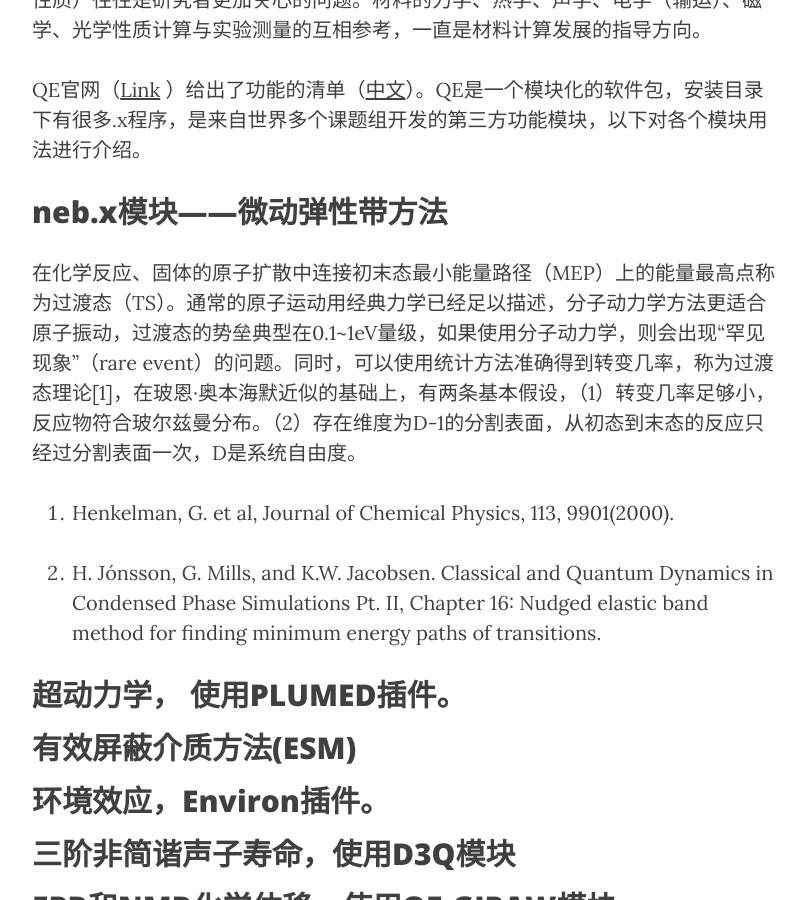
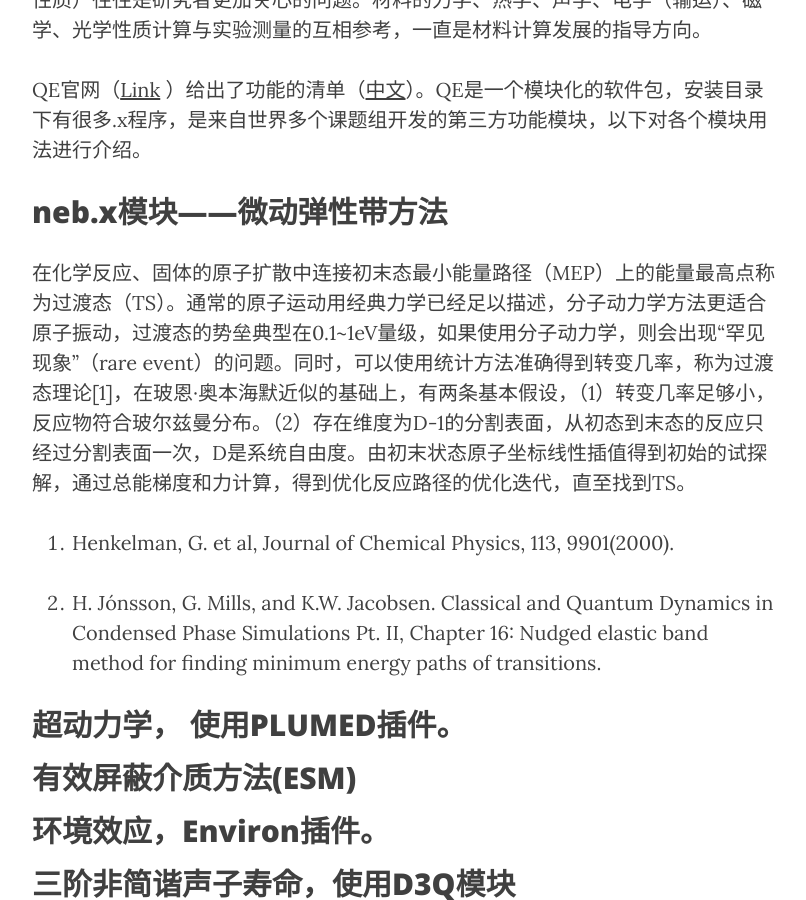
Before and after one commit to yyyu200/DFTbook, a Jekyll site: the page built from _posts/2019-08-20-Thirdparty.md, in a window 1280 px wide and 900 px high, scrolled down 1548 px. Shown: the whole window, without its empty margins (233-1039 px from the left). Built offline with Jekyll 4.4.1, drawn with Linux system fonts in a browser that asks for light colours; nearby versions of some CDN libraries; comment, search, counter and statistics services are not loaded.

Commit message:
modify at20190925-07:40:10-aliyun

```diff
--- a/_posts/2019-08-20-Thirdparty.md
+++ b/_posts/2019-08-20-Thirdparty.md
@@ -27,7 +27,7 @@ QE官网（[Link](http://www.quantum-espresso.org/project/what-can-qe-do) ）给
 
 ## neb.x模块——微动弹性带方法
 
-在化学反应、固体的原子扩散中连接初末态最小能量路径（MEP）上的能量最高点称为过渡态（TS）。通常的原子运动用经典力学已经足以描述，分子动力学方法更适合原子振动，过渡态的势垒典型在0.1~1eV量级，如果使用分子动力学，则会出现“罕见现象”（rare event）的问题。同时，可以使用统计方法准确得到转变几率，称为过渡态理论[1]，在玻恩·奥本海默近似的基础上，有两条基本假设，（1）转变几率足够小，反应物符合玻尔兹曼分布。（2）存在维度为D-1的分割表面，从初态到末态的反应只经过分割表面一次，D是系统自由度。
+在化学反应、固体的原子扩散中连接初末态最小能量路径（MEP）上的能量最高点称为过渡态（TS）。通常的原子运动用经典力学已经足以描述，分子动力学方法更适合原子振动，过渡态的势垒典型在0.1~1eV量级，如果使用分子动力学，则会出现“罕见现象”（rare event）的问题。同时，可以使用统计方法准确得到转变几率，称为过渡态理论[1]，在玻恩·奥本海默近似的基础上，有两条基本假设，（1）转变几率足够小，反应物符合玻尔兹曼分布。（2）存在维度为D-1的分割表面，从初态到末态的反应只经过分割表面一次，D是系统自由度。由初末状态原子坐标线性插值得到初始的试探解，通过总能梯度和力计算，得到优化反应路径的优化迭代，直至找到TS。
 
 1. Henkelman, G. et al, Journal of Chemical Physics, 113, 9901(2000).
 
```
